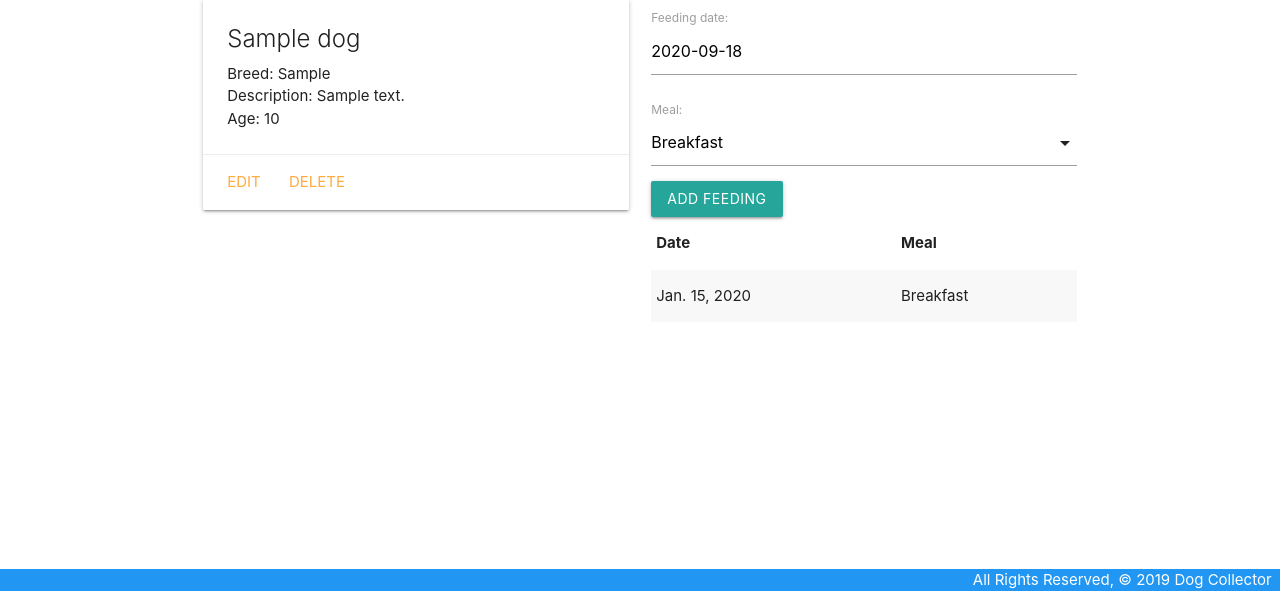
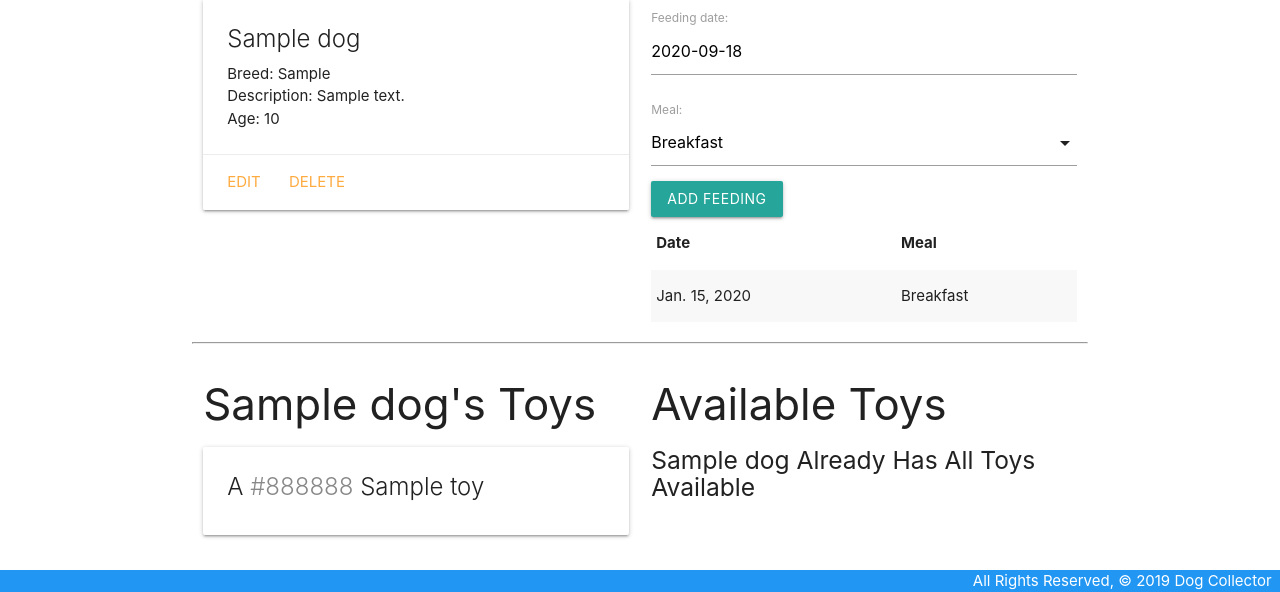
Before and after one commit to jessicas131/dogcollector-, a Django app: page /dogs/1/ in a window 1280 px wide. Shown: the part 209-801 px from the top of the page. Run offline with Django 3.2, Linux system fonts and the light colour scheme; tables that the repository leaves empty hold one stand-in row (values such as "Sample post").

Commit message:
many to many toy

```diff
--- a/main_app/admin.py
+++ b/main_app/admin.py
@@ -1,7 +1,8 @@
 from django.contrib import admin
-from .models import Dog, Feeding
+from .models import Dog, Feeding, Toy
 # Register your models here.
 
 
 admin.site.register(Dog)
 admin.site.register(Feeding)
+admin.site.register(Toy)
--- a/main_app/models.py
+++ b/main_app/models.py
@@ -14,18 +14,20 @@ class Toy(models.Model):
   def get_absolute_url(self):
         return reverse('toys_detail', kwargs={'pk': self.pk})
 
-# Create your models here.
+
 class Dog(models.Model):
   name = models.CharField(max_length=100)
   breed = models.CharField(max_length=100)
   description = models.TextField(max_length=250)
   age = models.IntegerField()
+  toys = models.ManyToManyField(Toy)
 
   def __str__(self):
         return self.name
 
   def get_absolute_url(self):
     return reverse('detail', kwargs={'dog_id': self.id})
+
 
 class Feeding(models.Model):
   date = models.DateField('feeding date')
--- a/main_app/templates/dogs/detail.html
+++ b/main_app/templates/dogs/detail.html
@@ -43,6 +43,46 @@
     </table>
   </div>
 </div>
+<hr>
+<div class="row">
+  <div class="col s6">
+    <h3>{{ dog.name }}'s Toys</h3>
+    {% if dog.toys.count %}
+      {% for toy in dog.toys.all %}
+        <div class="card">
+          <div class="card-content">
+            <span class="card-title">
+              A <span style="color: {{ toy.color }}">{{ toy.color }}</span> {{ toy.name }}
+            </span>
+          </div>
+        </div>
+      {% endfor %}
+    {% else %}
+      <h5>Your Dog Needs Toys! :(</h5>
+    {% endif %}
+  </div>
+  <div class="col s6">
+    <h3>Available Toys</h3>
+    {% if toys.count %}
+      {% for toy in toys.all %}
+        <div class="card">
+          <div class="card-content">
+            <span class="card-title">
+              A <span style="color: {{ toy.color }}">{{ toy.color }}</span> {{ toy.name }}
+            </span>
+          </div>
+          <div class="card-action">
+            <form action="{% url 'assoc_toy' dog.id toy.id %}" method="post">
+              {% csrf_token %}
+              <button type="submit" class="btn">Add</button>
+            </form>
+          </div>
+        </div>
+      {% endfor %}
+    {% else %}
+      <h5>{{dog.name}} Already Has All Toys Available</h5>
+    {% endif %}
+  </div>
 <script>
   // this is to make the calendar and set default date
   const dateEl = document.getElementById('id_date');
--- a/main_app/urls.py
+++ b/main_app/urls.py
@@ -10,6 +10,7 @@ urlpatterns = [
   path('dogs/<int:pk>/update/', views.DogUpdate.as_view(), name='dogs_update'),
   path('dogs/<int:pk>/delete/', views.DogDelete.as_view(), name='dogs_delete'),
   path('dogs/<int:dog_id>/add_feeding/', views.add_feeding, name='add_feeding'),
+  path('dogs/<int:dog_id>/assoc_toy/<int:toy_id>/', views.assoc_toy, name='assoc_toy'),
   path('toys/', views.ToyList.as_view(), name='toys_index'),
   path('toys/<int:pk>/', views.ToyDetail.as_view(), name='toys_detail'),
   path('toys/create/', views.ToyCreate.as_view(), name='toys_create'),
--- a/main_app/views.py
+++ b/main_app/views.py
@@ -19,12 +19,15 @@ def dogs_index(request):
 
 def dogs_detail(request, dog_id):
   dog = Dog.objects.get(id=dog_id)
-
+  # this is for the toys that the dog doesnt have
+  toys_dog_doesnt_have = Toy.objects.exclude(id__in = dog.toys.all().values_list('id'))
   #grab the feeding forms you made in forms.py
   feeding_form = FeedingForm()
   return render(request, 'dogs/detail.html', {
     # include the dog and feeding_form in the context
-    'dog': dog, 'feeding_form': feeding_form
+    'dog': dog, 'feeding_form': feeding_form,
+    # display the toys the dog doesnt have with this:
+    'toys': toys_dog_doesnt_have
   })
 
 def add_feeding(request, dog_id):
@@ -37,6 +40,11 @@ def add_feeding(request, dog_id):
     new_feeding = form.save(commit=False)
     new_feeding.dog_id = dog_id
     new_feeding.save()
+  return redirect('detail', dog_id=dog_id)
+
+def assoc_toy(request, dog_id, toy_id):
+  # Note that you can pass a toy's id instead of the whole object
+  Dog.objects.get(id=dog_id).toys.add(toy_id)
   return redirect('detail', dog_id=dog_id)
 
 
```
Also changed, not shown: main_app/migrations/0005_auto_20200918_0137.py (added).
